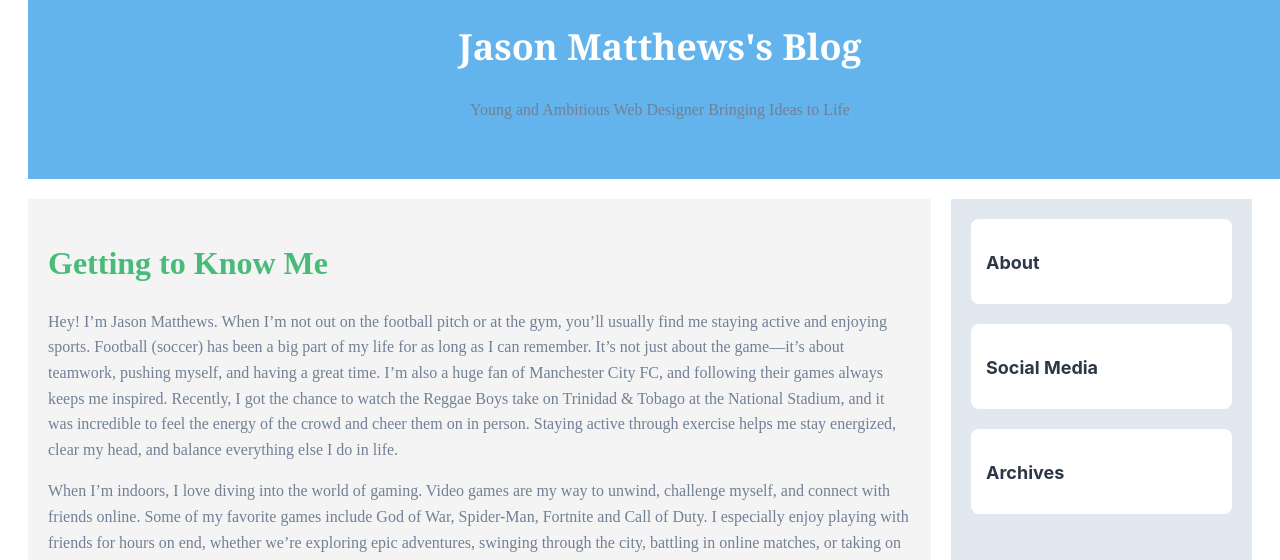
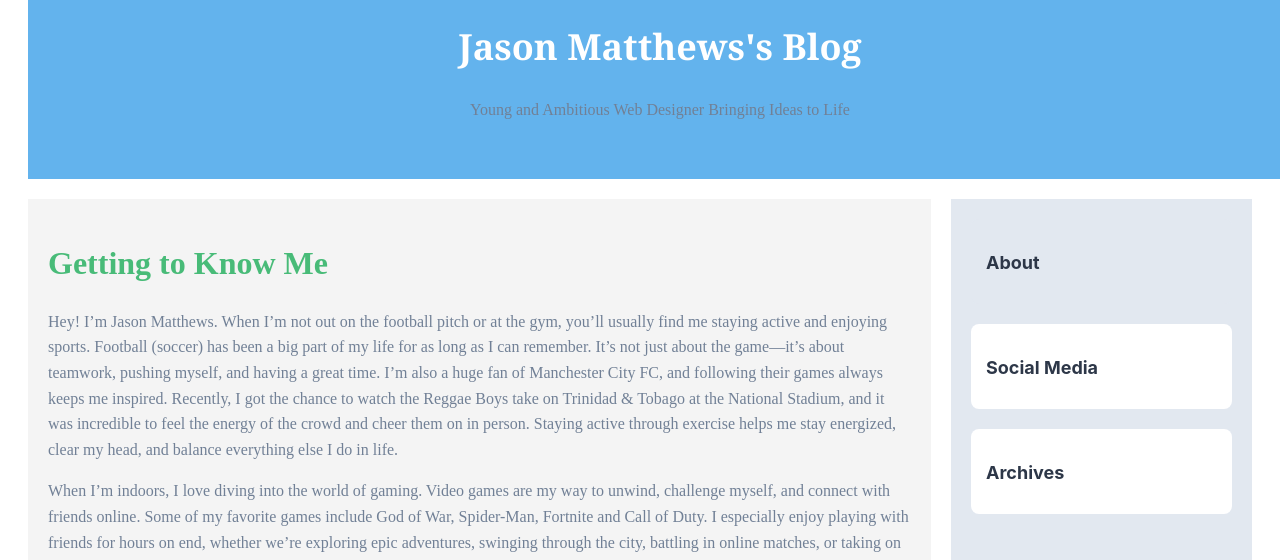
Before and after one commit to notjason057/info2180-lab2, a plain HTML site: page index.html in a window 1280 px wide. Shown: the part 240-800 px from the top of the page. Drawn offline with Linux system fonts and the light colour scheme.

Commit message:
Changes in life

```diff
--- a/styles.css
+++ b/styles.css
@@ -81,7 +81,14 @@ aside {
 }
 
 /* Sidebar Sections */
-.about, .social_media, .archives {
+
+.about{
+    background-color: #e2e8f0;
+    padding: 15px;
+    border-radius: 8px;
+}
+
+.social_media, .archives {
     background-color: #ffffff;
     padding: 15px;
     border-radius: 8px;
```
